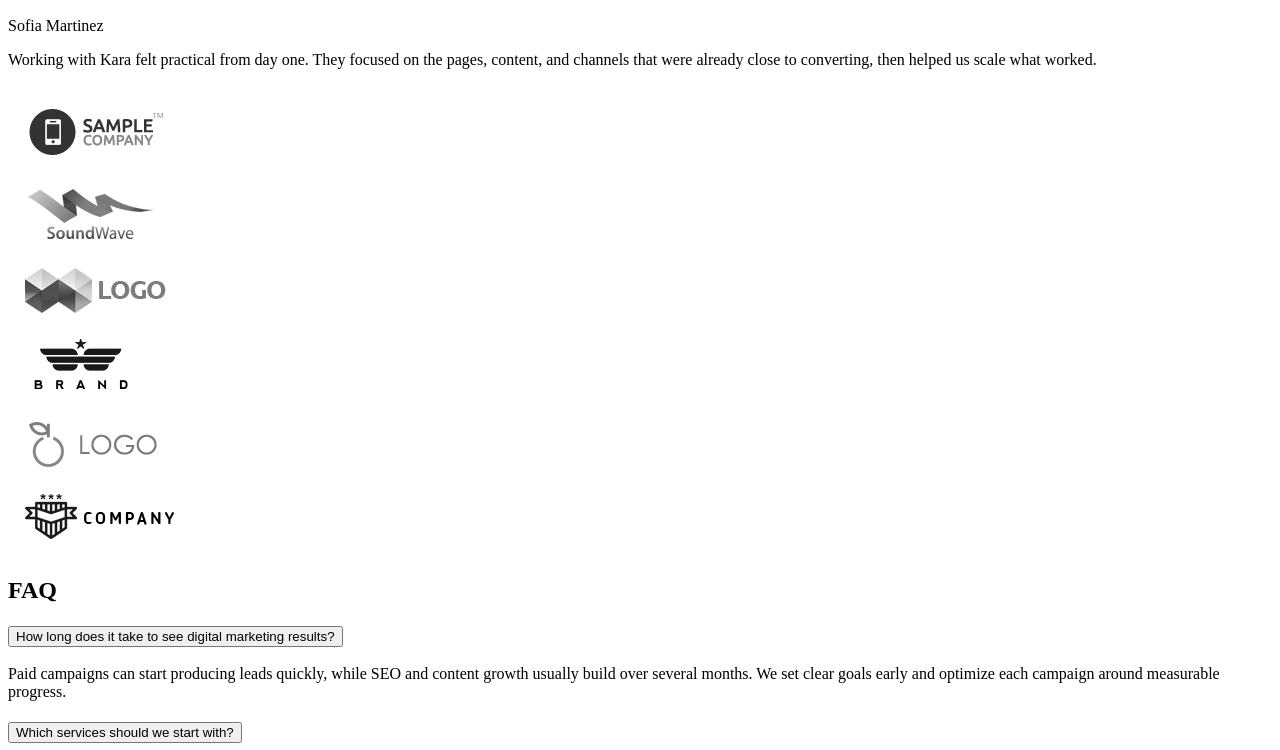
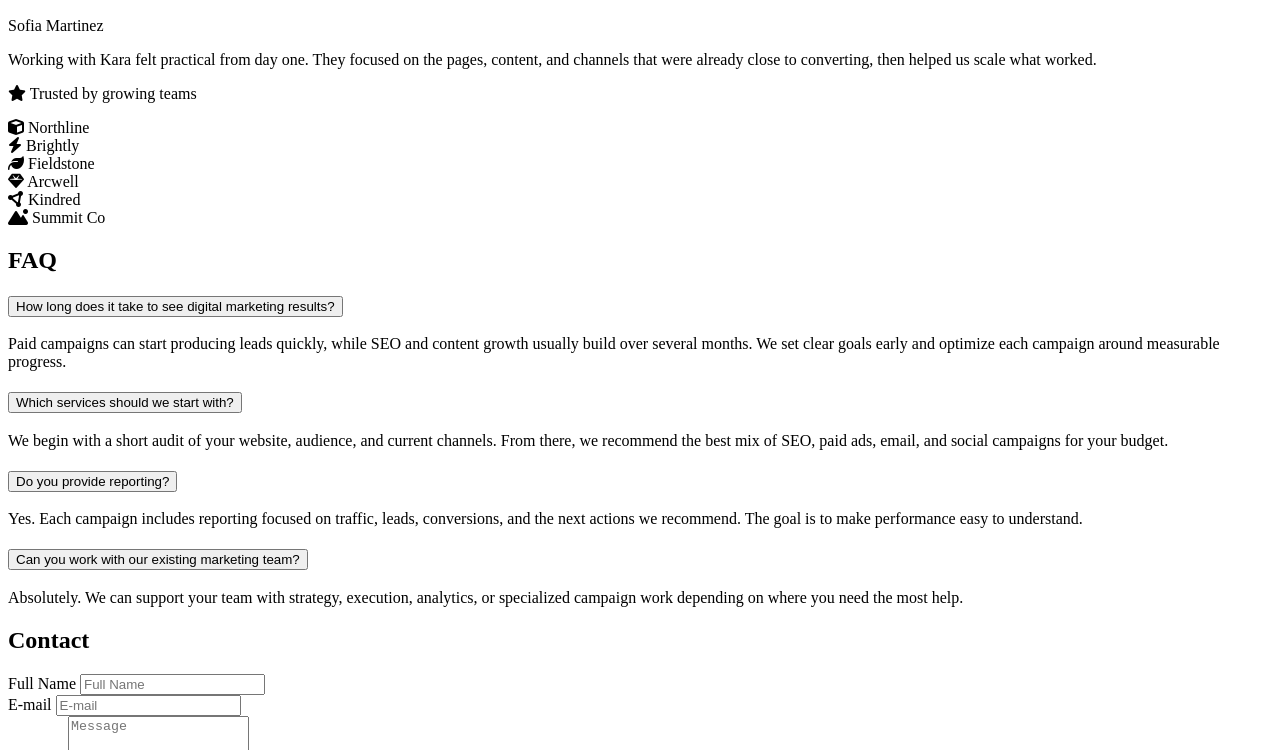
Before and after one commit to ewacuna/kara, a plain HTML site: page docs/index.html in a window 1280 px wide. Shown: the part 7264-8014 px from the top of the page. Drawn offline with Linux system fonts and the light colour scheme.

Commit message:
deploy: 95812cbfda0ce3fd13e921ecf99e047ceff9c52a

```diff
--- a/docs/index.html
+++ b/docs/index.html
@@ -16,8 +16,8 @@
       crossorigin="anonymous"
     ></script>
 
-    <script type="module" crossorigin src="/kara/assets/index-b6d7a305.js"></script>
-    <link rel="stylesheet" href="/kara/assets/index-2555a718.css">
+    <script type="module" crossorigin src="/kara/assets/index-1ce24929.js"></script>
+    <link rel="stylesheet" href="/kara/assets/index-a139b776.css">
   </head>
 
   <body>
@@ -412,49 +412,49 @@
         </div>
       </div>
 
-      <div class="brands-carousel-frame mt-5">
+      <div class="brands-carousel-frame brands-carousel-section">
+        <p class="brands-carousel-title">
+          <span class="brands-carousel-line"></span>
+          <i class="fas fa-star" aria-hidden="true"></i>
+          <span class="brands-carousel-text">Trusted by growing teams</span>
+          <span class="brands-carousel-line"></span>
+        </p>
         <div class="brands-carousel">
           <div class="brand-item">
-            <img
-              src="/kara/assets/references-icon-1-c1fef152.jpg"
-              alt=""
-              class="img-fluid"
-            />
+            <div class="brand-card" aria-label="Northline">
+              <span class="brand-mark"><i class="fas fa-cube"></i></span>
+              <span class="brand-name">Northline</span>
+            </div>
           </div>
           <div class="brand-item">
-            <img
-              src="/kara/assets/references-icon-2-4fe0bcfb.jpg"
-              alt=""
-              class="img-fluid"
-            />
+            <div class="brand-card" aria-label="Brightly">
+              <span class="brand-mark"><i class="fas fa-bolt"></i></span>
+              <span class="brand-name">Brightly</span>
+            </div>
           </div>
           <div class="brand-item">
-            <img
-              src="/kara/assets/references-icon-3-ff554711.jpg"
-              alt=""
-              class="img-fluid"
-            />
+            <div class="brand-card" aria-label="Fieldstone">
+              <span class="brand-mark"><i class="fas fa-leaf"></i></span>
+              <span class="brand-name">Fieldstone</span>
+            </div>
           </div>
           <div class="brand-item">
-            <img
-              src="/kara/assets/references-icon-4-6e2d39ee.jpg"
-              alt=""
-              class="img-fluid"
-            />
+            <div class="brand-card" aria-label="Arcwell">
+              <span class="brand-mark"><i class="fas fa-gem"></i></span>
+              <span class="brand-name">Arcwell</span>
+            </div>
           </div>
           <div class="brand-item">
-            <img
-              src="/kara/assets/references-icon-5-182679b0.jpg"
-              alt=""
-              class="img-fluid"
-            />
+            <div class="brand-card" aria-label="Kindred">
+              <span class="brand-mark"><i class="fas fa-circle-nodes"></i></span>
+              <span class="brand-name">Kindred</span>
+            </div>
           </div>
           <div class="brand-item">
-            <img
-              src="/kara/assets/references-icon-6-6e9a2ad9.jpg"
-              alt=""
-              class="img-fluid"
-            />
+            <div class="brand-card" aria-label="Summit Co">
+              <span class="brand-mark"><i class="fas fa-mountain-sun"></i></span>
+              <span class="brand-name">Summit Co</span>
+            </div>
           </div>
         </div>
       </div>
```
Also changed, not shown: docs/assets/references-icon-1-c1fef152.jpg (deleted), docs/assets/references-icon-2-4fe0bcfb.jpg (deleted), docs/assets/references-icon-3-ff554711.jpg (deleted), docs/assets/references-icon-4-6e2d39ee.jpg (deleted), docs/assets/references-icon-5-182679b0.jpg (deleted), docs/assets/references-icon-6-6e9a2ad9.jpg (deleted), 4 other files.
